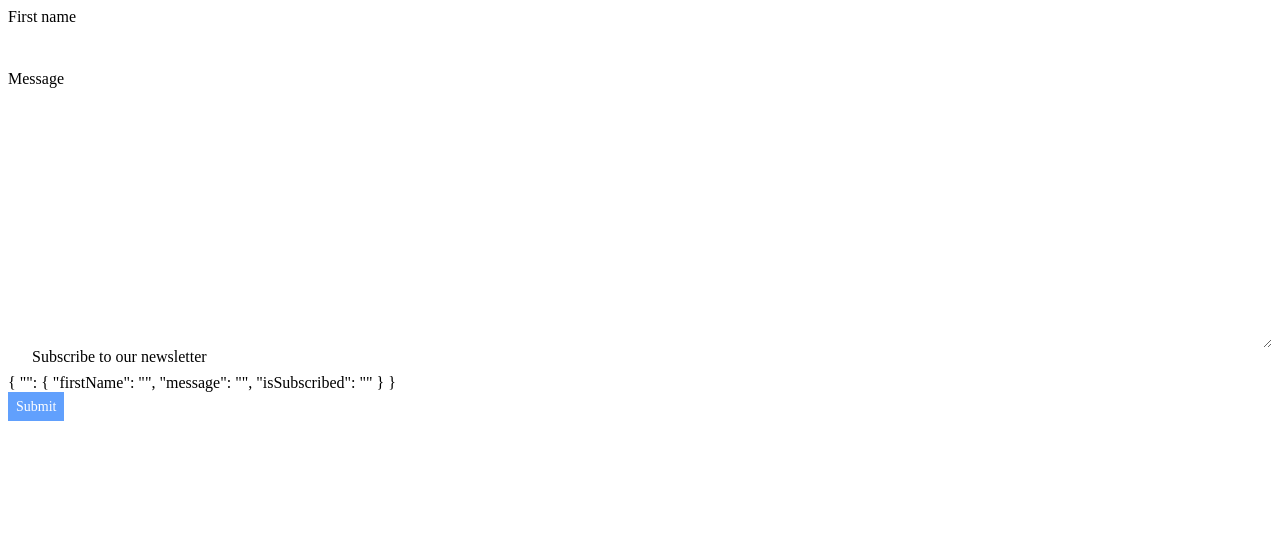
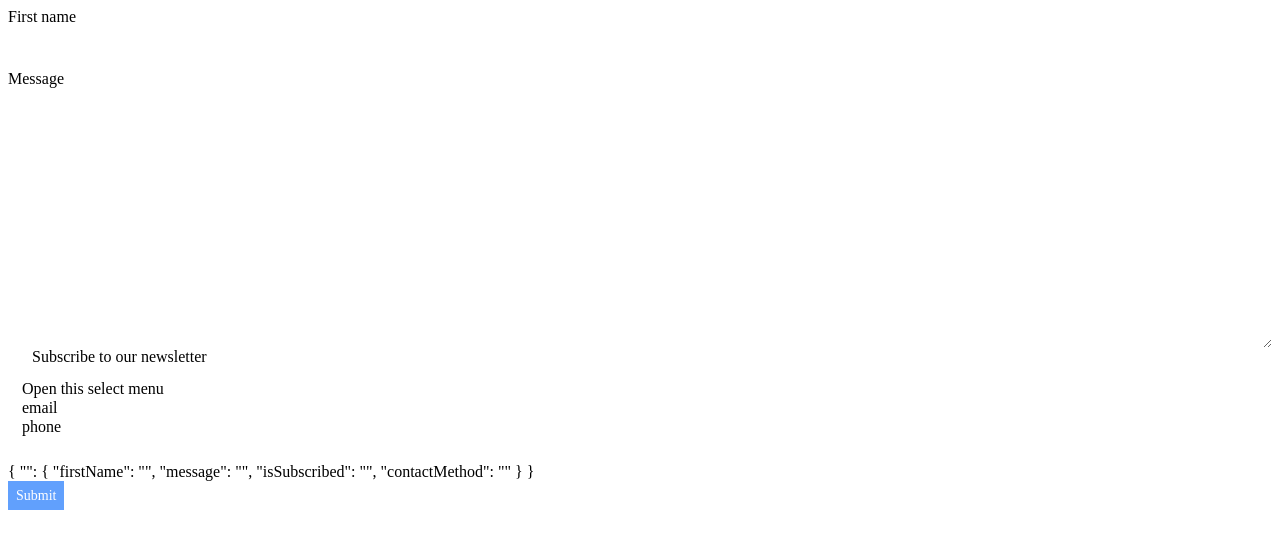
Before and after one commit to Mouhamet99/LetsAngular, an Angular app: page / in a window 1280 px wide. Shown: the top 548 px of the page. Built offline with nearby package versions, Linux system fonts and the light colour scheme.

Commit message:
explore select field

```diff
--- a/src/app/contact-form/contact-form.component.html
+++ b/src/app/contact-form/contact-form.component.html
@@ -13,6 +13,7 @@
         <span *ngIf="firstName.errors?.['required']">Username required</span>
       </div>
     </div>
+
     <div class="form-group">
       <label for="message" class="form-label"> Message </label>
       <textarea required pattern="banana" ngModel name="message" id="message" #message="ngModel" class="form-control"
@@ -23,12 +24,18 @@
         <span *ngIf="message.errors?.['required']"> Message required </span>
       </div>
     </div>
+
     <div class="form-check">
       <label for="isSubscribed" class="form-check-label">
         Subscribe to our newsletter
       </label>
       <input type="checkbox" ngModel name="isSubscribed" #isSubscribed="ngModel" id="" class="form-check-input">
     </div>
+
+    <select multiple ngModel name="contactMethod" #contactMethod="ngModel" class="form-select" aria-label="Default select example">
+      <option selected>Open this select menu</option>
+      <option *ngFor="let method of contactMethods" [ngValue]="method">{{method.name}}</option>
+    </select>
   </div>
   {{f.value | json}}
   <div class="form-group">
--- a/src/app/contact-form/contact-form.component.ts
+++ b/src/app/contact-form/contact-form.component.ts
@@ -8,9 +8,15 @@ import { NgModel, NgForm } from '@angular/forms';
 })
 
 export class ContactFormComponent {
+  contactMethods  = [
+    {id: 1 , name:'email'},
+    {id: 2 , name:'phone'}
+  ]
+
   log(x: any) {
     console.log(x);
   }
+
   submit(form: any){
     console.log(form);
 
```
